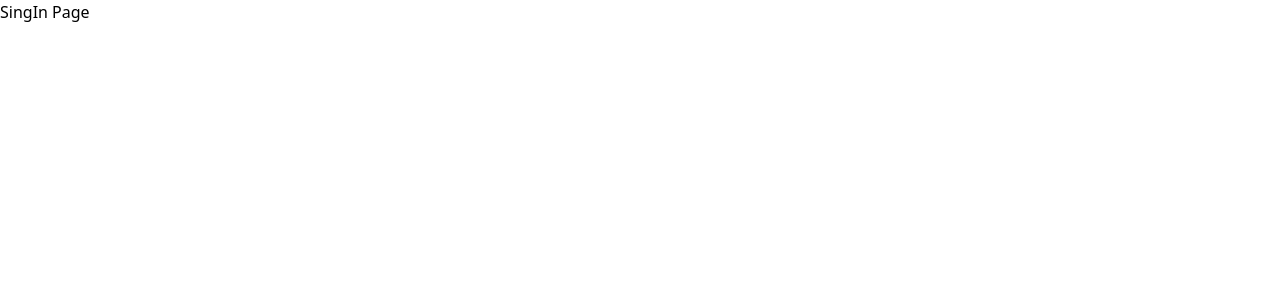
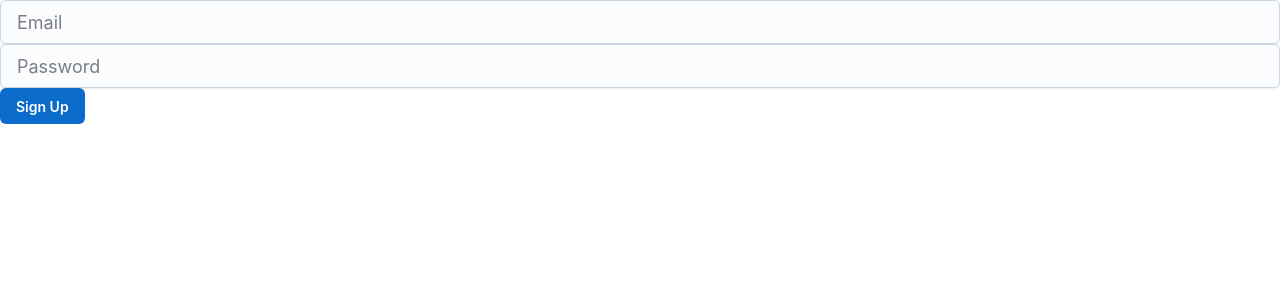
Before and after one commit to raj3k/CrossfitBox-Booking-System, a React (Vite) app in the folder frontend/: page /auth in a window 1280 px wide. Shown: the top 300 px of the page. Built offline with nearby package versions, Linux system fonts and the light colour scheme.

Commit message:
Update SignIn.tsx with form elements.

```diff
--- a/frontend/src/pages/SignIn.tsx
+++ b/frontend/src/pages/SignIn.tsx
@@ -1,6 +1,36 @@
+import {Button, Input} from "@mui/joy";
+
 const SignIn: React.FC = () => {
   return (
-    <h1>SingIn Page</h1>
+    <div className="flex flex-row justify-center items-center w-full h-full dark:bg-zinc-800">
+      <div className="w-80 max-w-full h-full py-4 flex flex-col justify-start items-center">
+        <div className="w-full py-4 grow flex flex-col justify-center items-center">
+          <form className="w-full mt-4">
+            <div className="flex flex-col justify-start items-start w-full gap-4">
+              <Input
+                className="w-full"
+                size="lg"
+                type="text"
+                placeholder="Email"
+                required
+              />
+              <Input
+                className="w-full"
+                size="lg"
+                type="password"
+                placeholder="Password"
+                required
+              />
+            </div>
+            <div className="flex flex-col justify-end items-end w-full mt-6">
+              <Button>
+                Sign Up
+              </Button>
+            </div>
+          </form>
+        </div>
+      </div>
+    </div>
   )
 }
 
```
